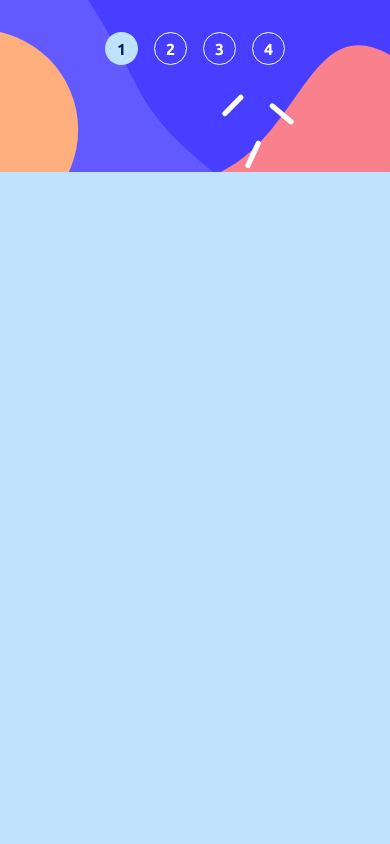
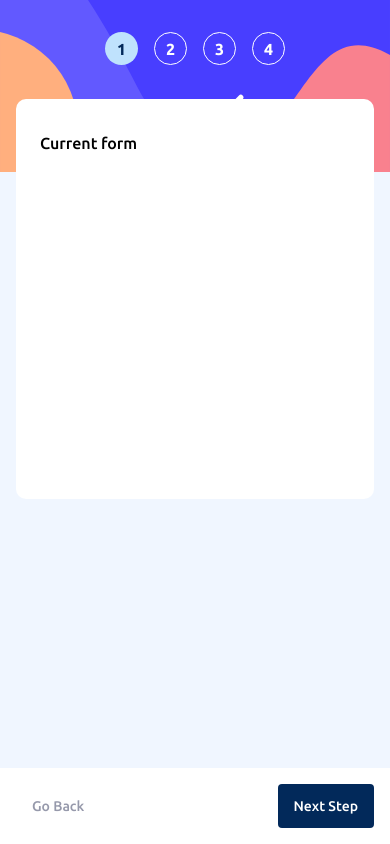
Before and after one commit to danmlarsen/fm-multi-step-form, a React (Vite) app: page / in a window 390 px wide. Built offline with nearby package versions, Linux system fonts and the light colour scheme.

Commit message:
Implemented button and card components

```diff
--- a/package.json
+++ b/package.json
@@ -13,10 +13,12 @@
     "@tailwindcss/vite": "^4.0.3",
     "react": "^18.3.1",
     "react-dom": "^18.3.1",
+    "tailwind-merge": "^3.0.1",
     "tailwindcss": "^4.0.3"
   },
   "devDependencies": {
     "@eslint/js": "^9.17.0",
+    "@types/node": "^22.13.1",
     "@types/react": "^18.3.18",
     "@types/react-dom": "^18.3.5",
     "@vitejs/plugin-react": "^4.3.4",
--- a/src/App.tsx
+++ b/src/App.tsx
@@ -2,7 +2,7 @@ import MultiStepForm from "./components/MultiStepForm";
 
 function App() {
   return (
-    <div className="font-display bg-light-blue min-h-screen">
+    <div className="font-display bg-magnolia min-h-screen">
       <MultiStepForm />
     </div>
   );
--- a/src/components/MultiStepForm.tsx
+++ b/src/components/MultiStepForm.tsx
@@ -1,9 +1,30 @@
-import MultiStepFormSidebarMobile from "./MultiStepFormSidebarMobile";
+import MultiStepFormNavigation from "./MultiStepFormNavigation";
+import FormSteps from "./MultiStepFormSteps";
+import Card from "./ui/Card";
 
 export default function MultiStepForm() {
   return (
-    <div className="min-h-screen">
-      <MultiStepFormSidebarMobile />
-    </div>
+    <>
+      <div className="relative grid min-h-screen grid-rows-[1fr_auto] pt-8 md:hidden">
+        <div
+          className={`absolute top-0 right-0 left-0 h-[172px] bg-[url(/assets/images/bg-sidebar-mobile.svg)] bg-cover bg-no-repeat`}
+        />
+        <div className="relative space-y-[34px]">
+          <div className="flex justify-center">
+            <FormSteps />
+          </div>
+          <div className="px-4">
+            <Card className="h-[400px]">Current form</Card>
+          </div>
+        </div>
+        <div className="bg-white">
+          <MultiStepFormNavigation />
+        </div>
+      </div>
+
+      <div className="hidden min-h-screen place-items-center md:grid">
+        Desktop
+      </div>
+    </>
   );
 }
--- /dev/null
+++ b/src/components/MultiStepFormNavigation.tsx
@@ -0,0 +1,10 @@
+import Button from "./ui/Button";
+
+export default function MultiStepFormNavigation() {
+  return (
+    <div className="flex justify-between p-4">
+      <Button variant="ghost">Go Back</Button>
+      <Button>Next Step</Button>
+    </div>
+  );
+}
--- a/src/components/MultiStepFormSidebarMobile.tsx
+++ /dev/null
@@ -1,11 +0,0 @@
-import FormSteps from "./MultiStepFormSteps";
-
-export default function MultiStepFormSidebarMobile() {
-  return (
-    <div
-      className={`flex h-[172px] justify-center bg-[url(/assets/images/bg-sidebar-mobile.svg)] bg-cover bg-no-repeat pt-8`}
-    >
-      <FormSteps />
-    </div>
-  );
-}
--- /dev/null
+++ b/src/components/ui/Button.tsx
@@ -0,0 +1,33 @@
+import { twMerge } from "tailwind-merge";
+
+type TButtonVariants = "default" | "secondary" | "ghost";
+
+type TProps = React.ComponentProps<"button"> & {
+  variant?: TButtonVariants;
+};
+
+export default function Button({
+  children,
+  className,
+  variant = "default",
+  ...props
+}: TProps) {
+  const variantClasses = {
+    default: "bg-marine-blue text-white",
+    secondary: "bg-purplish-blue",
+    ghost: "text-grey-cool",
+  };
+
+  return (
+    <button
+      className={twMerge(
+        "rounded-sm px-4 py-3 text-sm",
+        variantClasses[variant],
+        className,
+      )}
+      {...props}
+    >
+      {children}
+    </button>
+  );
+}
--- /dev/null
+++ b/src/components/ui/Card.tsx
@@ -0,0 +1,16 @@
+import { twMerge } from "tailwind-merge";
+
+export default function Card({
+  children,
+  className,
+  ...props
+}: React.ComponentProps<"div">) {
+  return (
+    <div
+      className={twMerge("rounded-[10px] bg-white px-6 py-8", className)}
+      {...props}
+    >
+      {children}
+    </div>
+  );
+}
--- a/src/index.css
+++ b/src/index.css
@@ -28,8 +28,8 @@
   --color-pastel-blue: hsl(228, 100%, 84%);
   --color-light-blue: hsl(206, 94%, 87%);
   --color-strawberry-red: hsl(354, 84%, 57%);
-  --color-gray-cool: hsl(231, 11%, 63%);
-  --color-gray-light: hsl(229, 24%, 87%);
+  --color-grey-cool: hsl(231, 11%, 63%);
+  --color-grey-light: hsl(229, 24%, 87%);
   --color-magnolia: hsl(217, 100%, 97%);
   --color-alabaster: hsl(231, 100%, 99%);
 }
--- a/vite.config.ts
+++ b/vite.config.ts
@@ -1,6 +1,6 @@
-import { defineConfig } from 'vite';
-import react from '@vitejs/plugin-react';
-import tailwindcss from '@tailwindcss/vite';
+import { defineConfig } from "vite";
+import react from "@vitejs/plugin-react";
+import tailwindcss from "@tailwindcss/vite";
 
 // https://vite.dev/config/
 export default defineConfig({
```
Also changed, not shown: 1 other file (tests, documents, lock files or other folders).
